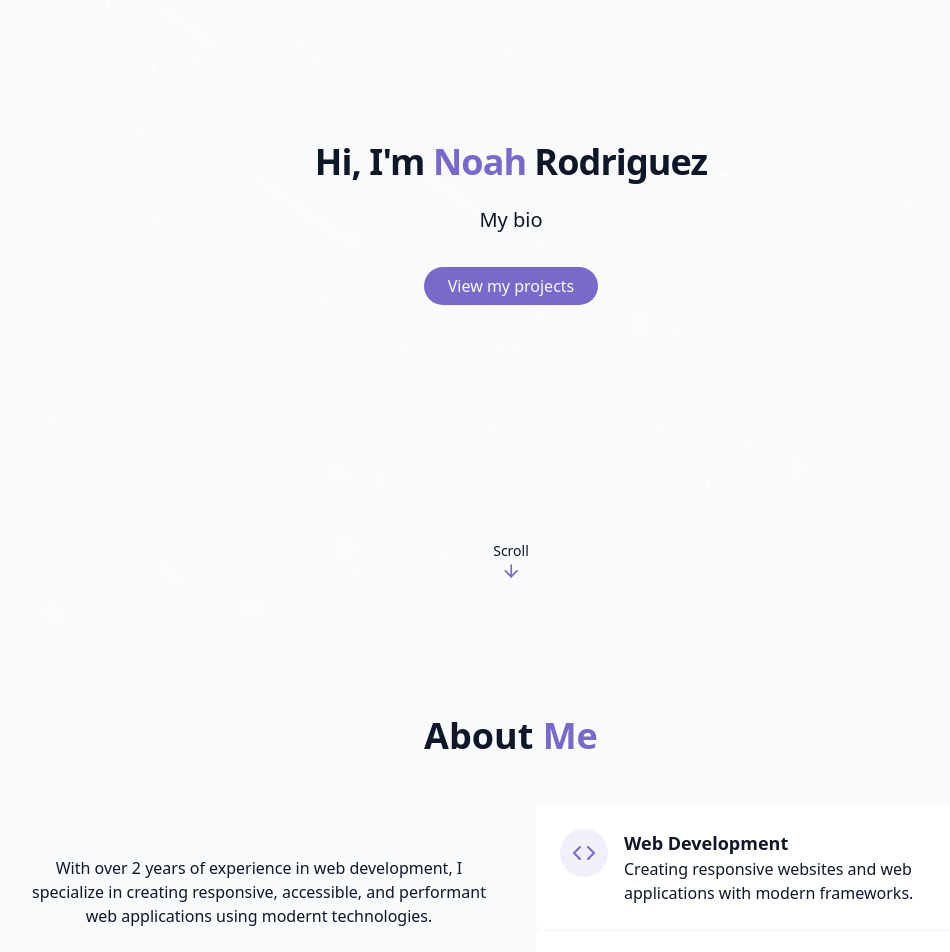
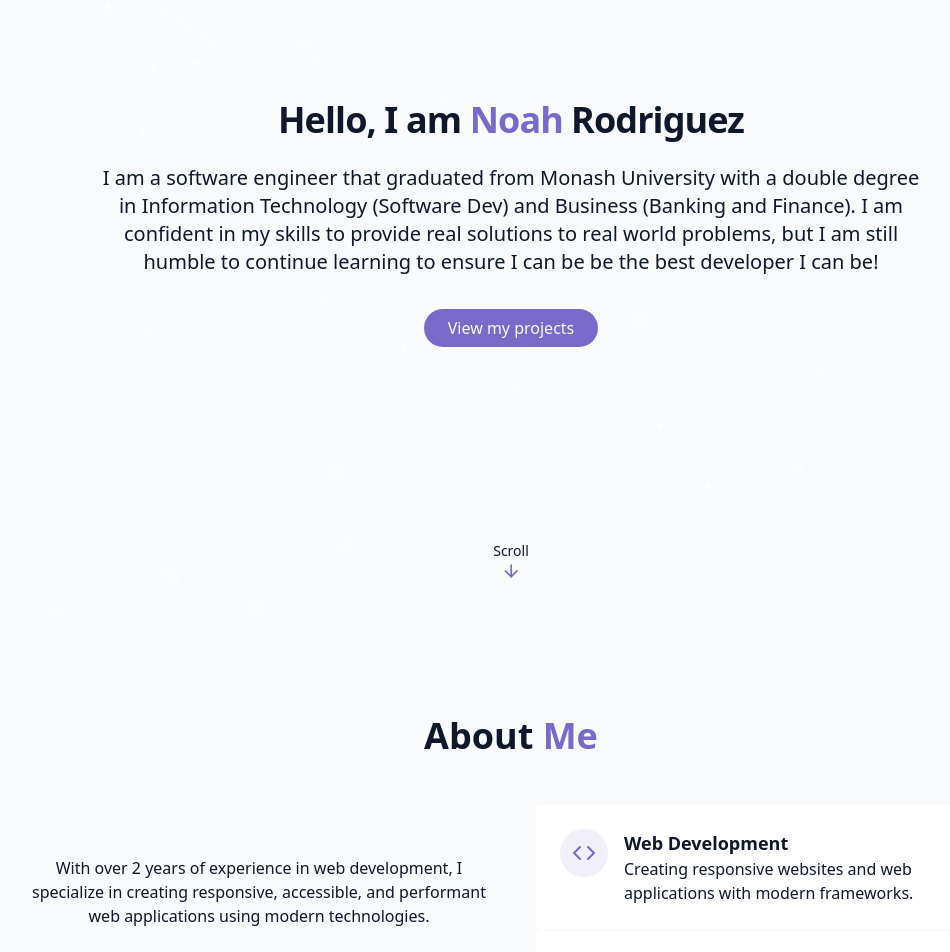
Before and after one commit to nohh-a/portfolio, a React (Vite) app: page / in a window 1280 px wide. Shown: the part 180-1132 px from the top of the page, without its empty margins (129-1079 px from the left). Built offline with nearby package versions, Linux system fonts and the light colour scheme.

Commit message:
Change about section text

```diff
--- a/src/components/AboutSection.jsx
+++ b/src/components/AboutSection.jsx
@@ -15,7 +15,7 @@ export const AboutSection = () => {
               {" "}
               With over 2 years of experience in web development, I specialize
               in creating responsive, accessible, and performant web
-              applications using modernt technologies.
+              applications using modern technologies.
             </p>
             <p className="text-muted-foreground">
               I'm passionate about creating meaningful solutions for complex
--- a/src/components/HeroSection.jsx
+++ b/src/components/HeroSection.jsx
@@ -9,7 +9,7 @@ export const HeroSection = () => {
       <div className="container max-w-4xl mx-auto text-center z-10">
         <div className="space-y-6">
           <h1 className="text-4xl md:text-6l font-bold tracking-tight">
-            <span className="opacity-0 animate-fade-in">Hi, I'm </span>
+            <span className="opacity-0 animate-fade-in">Hello, I am </span>
             <span className="text-primary opacity-0 animate-fade-in-delay-1">
               Noah
             </span>
@@ -18,7 +18,12 @@ export const HeroSection = () => {
             </span>
           </h1>{" "}
           <p className="text-lg md:text-xl text-muted-foreground max-2-2xl mx-auto opacity-0 animate-fade-in-delay-3">
-            My bio
+            I am a software engineer that graduated from Monash University with
+            a double degree in Information Technology (Software Dev) and
+            Business (Banking and Finance). I am confident in my skills to
+            provide real solutions to real world problems, but I am still humble
+            to continue learning to ensure I can be be the best developer I can
+            be!
           </p>
           <div className="pt-4 opacity-0 animate-fade-in-delay-4">
             <a href="#projects" className="cosmic-button">
```
